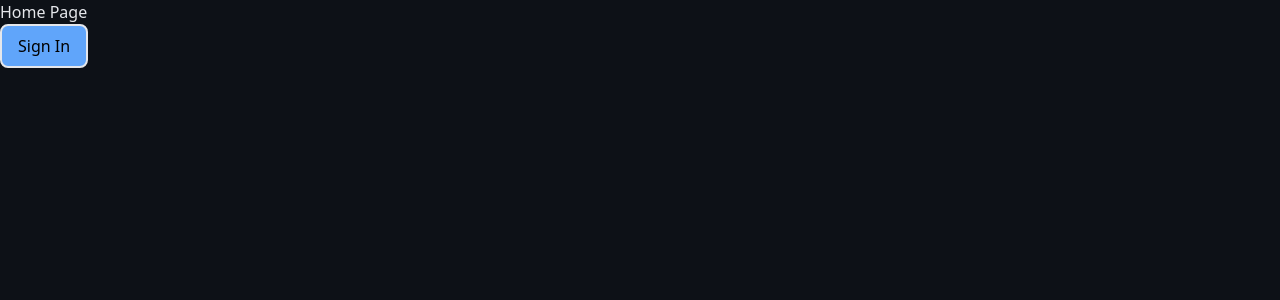
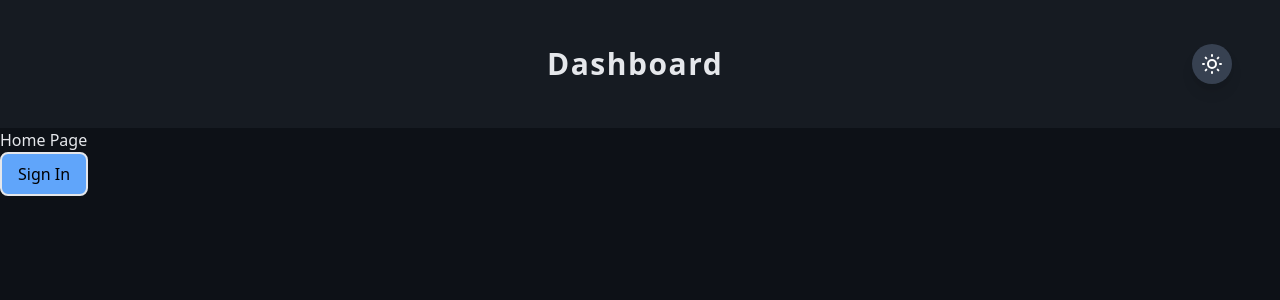
Before and after one commit to sisypheus/dashboardV2, a React (Create React App) app in the folder client/: page / in a window 1280 px wide. Shown: the top 300 px of the page. Built offline with nearby package versions, Linux system fonts and the light colour scheme; no server answers.

Commit message:
feat: darkmode done

```diff
--- a/client/src/components/Navbar.js
+++ b/client/src/components/Navbar.js
@@ -0,0 +1,28 @@
+import React from 'react'
+import useDarkMode from '../utils/darkMode'
+
+const Navbar = () => {
+  const [setTheme, colorTheme] = useDarkMode();
+
+  return (
+    <nav className="h-32 bg-blue-800 dark:bg-dark-nav text-gray-200 flex items-center justify-center">
+      <div className="mr-auto justify-self-start pl-12 opacity-0">
+        <p>Test</p>
+      </div>
+      <div className="font-sans tracking-wider font-semibold text-3xl">
+        <p>Dashboard</p>
+      </div>
+      <div className="ml-auto justify-self-end pr-12">
+        <div className="cursor-pointer text-white rounded-full shadow-lg flex items-center bg-gray-700 p-2">
+          {colorTheme === 'dark' ? (
+            <svg onClick={() => setTheme(colorTheme)} class="w-6 h-6" fill="none" stroke="currentColor" viewBox="0 0 24 24" xmlns="http://www.w3.org/2000/svg"><path stroke-linecap="round" stroke-linejoin="round" stroke-width="2" d="M20.354 15.354A9 9 0 018.646 3.646 9.003 9.003 0 0012 21a9.003 9.003 0 008.354-5.646z"></path></svg>
+          ) : (
+            <svg onClick={() => setTheme(colorTheme)} class="w-6 h-6" fill="none" stroke="currentColor" viewBox="0 0 24 24" xmlns="http://www.w3.org/2000/svg"><path stroke-linecap="round" stroke-linejoin="round" stroke-width="2" d="M12 3v1m0 16v1m9-9h-1M4 12H3m15.364 6.364l-.707-.707M6.343 6.343l-.707-.707m12.728 0l-.707.707M6.343 17.657l-.707.707M16 12a4 4 0 11-8 0 4 4 0 018 0z"></path></svg>
+          )}
+        </div>
+      </div>
+    </nav>
+  )
+}
+
+export default Navbar
--- a/client/src/pages/Home.js
+++ b/client/src/pages/Home.js
@@ -4,6 +4,7 @@ import { auth, db } from '../firebase';
 import { getDoc, collection, addDoc, doc } from '@firebase/firestore';
 import useDarkMode from '../utils/darkMode';
 import Background from '../utils/Background';
+import Navbar from '../components/Navbar';
 
 const Home = () => {
   const [user, setUser] = useState(null);
@@ -26,6 +27,7 @@ const Home = () => {
   return (
     <>
       <Background>
+        <Navbar />
         <div className="dark:text-gray-200">
           <p>Home Page</p>
         </div>
--- a/client/tailwind.config.js
+++ b/client/tailwind.config.js
@@ -5,6 +5,7 @@ module.exports = {
     extend: {
       backgroundColor: {
         'dark': '#0d1117',
+        'dark-nav': '#161b22',
       }
     }
   },
```
